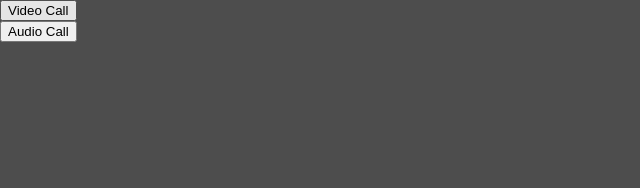
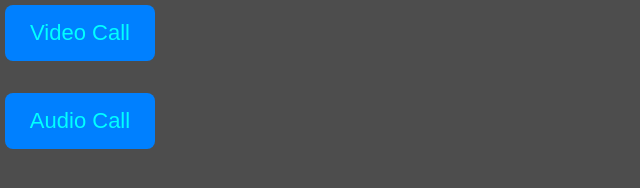
Before and after one commit to DustinMorinHU/ChatCode, an Electron app: page ChatCode.html in a window 1280 px wide. Shown: the whole page, without its empty margins (0-640 px from the left). Drawn offline with Linux system fonts and the light colour scheme.

Commit message:
Updated button classes

```diff
--- a/ChatCode.html
+++ b/ChatCode.html
@@ -5,9 +5,9 @@
     <title>ChatCode Alpha v0.0.2</title>
      <script src="App.js" crossorigin></script>
      <body>
-       <button id = "VidCall" class="button3"><span>Video Call</span></button>
+       <button id = "VidCall" class="button"><span>Video Call</span></button>
        <br>
-       <button id = "AudioCall" class="button4"><span>Audio Call</span></button>
+       <button id = "AudioCall" class="button"><span>Audio Call</span></button>
     <link rel ="stylesheet" href = "styles.css">
   </head>
 </html>
```
